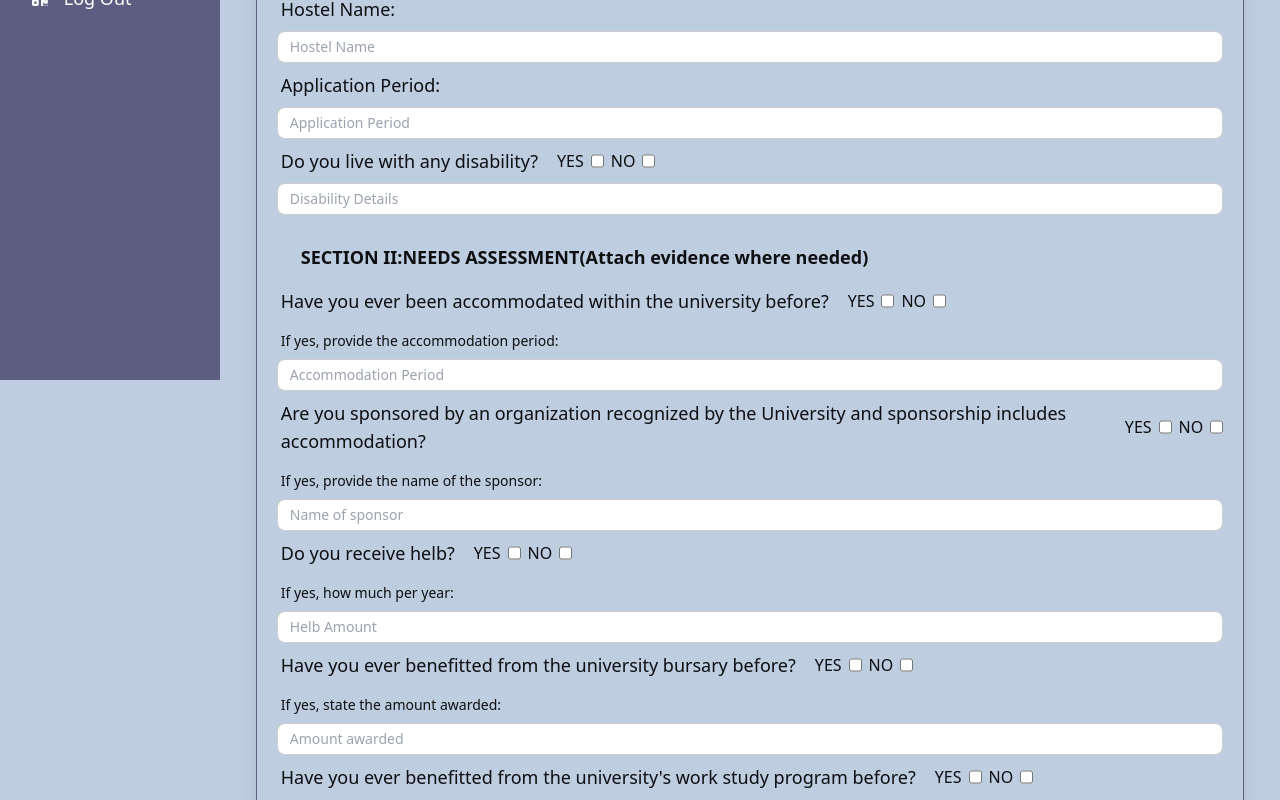
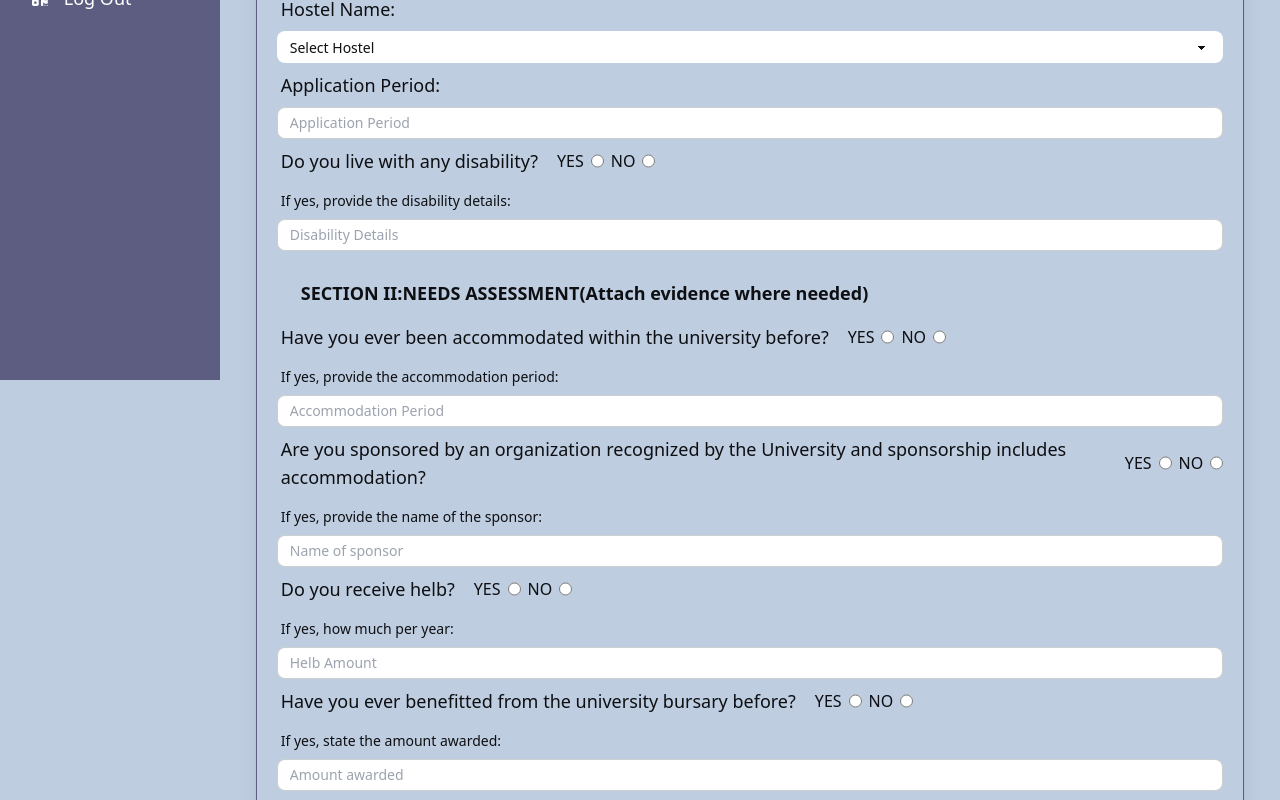
Before and after one commit to EvansMungai/UHBUI, an Angular app: page /uhb/student/booking in a window 1280 px wide. Shown: the part 420-1220 px from the top of the page. Built offline with nearby package versions, Linux system fonts and the light colour scheme.

Commit message:
Make booking form a reactive form and add relevant validators.

```diff
--- a/src/app/student/booking/booking.component.html
+++ b/src/app/student/booking/booking.component.html
@@ -3,116 +3,173 @@
     accommodation. To apply for internal hostel booking, please fill out the form below with accurate and complete
     information.This information will help us process your application efficiently and match you to the most suitable
     accommodation. We're here to make your stay comfortable and convenient — Welcome Home!</p>
-<form class="flex flex-1 flex-col mx-auto m-[2%] p-[2%] border border-[#5D5D81] shadow-xl rounded-lg">
+<form [formGroup]="bookingForm" id="bookingForm" (ngSubmit)="onSubmit()" #form="ngForm"
+    class="flex flex-1 flex-col mx-auto m-[2%] p-[2%] border border-[#5D5D81] shadow-xl rounded-lg">
     <h3 class="text-lg font-bold text-center">HOSTEL APPLICATION FORM</h3>
 
     <h4 class="label text-lg font-bold ml-5 mt-5">SECTION I: PERSONAL DETAILS</h4>
-    <label for="fname" class="label text-lg font-medium">Registration Number:</label>
-    <input type="text" id="fname" name="fname" class="input input-bordered input-sm bg-white"
-        placeholder="Registration Number">
-    <label for="lname" class="label text-lg font-medium">Hostel Name:</label>
-    <input type="text" id="lname" name="lname" class="input input-bordered input-sm bg-white"
-        placeholder="Hostel Name" />
-    <label for="lname" class="label text-lg font-medium">Application Period:</label>
-    <input type="text" id="lname" name="lname" class="input input-bordered input-sm bg-white"
-        placeholder="Application Period" />
+    <label for="registrationNo" class="label text-lg font-medium">Registration Number:</label>
+    <input type="text" id="registrationNo" formControlName="registrationNo"
+        class="input input-bordered input-sm bg-white" placeholder="Registration Number"
+        [ngClass]="{'input-error': bookingForm.get('registrationNo')?.invalid && form.submitted }">
+    <p *ngIf="bookingForm.get('registrationNo')?.invalid && form.submitted" class="text-error text-xs ml-1">
+        Registration Number is required.
+    </p>
+    <p *ngIf="bookingForm.get('registrationNo')?.hasError('pattern')" class="text-error text-xs my-1">
+        Enter a valid registration number. eg. A123-45-6789/2023
+    </p>
+    <label for="hostelName" class="label text-lg font-medium">Hostel Name:</label>
+    <select class="select bg-white select-sm" id="hostelName" formControlName="hostelName"
+        [ngClass]="{'input-error': bookingForm.get('hostelName')?.invalid && form.submitted }">
+        <option value="" disabled selected>Select Hostel</option>
+        <option value="Batian">Batian</option>
+        <option value="Serengeti">Serengeti</option>
+    </select>
+    <p *ngIf="bookingForm.get('hostelName')?.invalid && form.submitted" class="text-error text-xs ml-1">
+        Hostel Name is required.
+    </p>
+    <label for="applicationPeriod" class="label text-lg font-medium">Application Period:</label>
+    <input type="text" id="applicationPeriod" formControlName="applicationPeriod"
+        class="input input-bordered input-sm bg-white" placeholder="Application Period"
+        [ngClass]="{'input-error': bookingForm.get('applicationPeriod')?.invalid && form.submitted }" />
+    <p *ngIf="bookingForm.get('applicationPeriod')?.invalid && form.submitted" class="text-error text-xs ml-1">
+        Application Period is required.
+    </p>
     <div class="join">
-        <label for="disability?" class="label text-lg font-medium join-item mr-3">Do you live with any
+        <label for="disabled" class="label text-lg font-medium join-item mr-3">Do you live with any
             disability?</label>
-        <label for="yes" class=" label text-md font-medium join-item mr-1">YES</label>
-        <input class="form-check-input join-item mr-1" type="checkbox" name="isDisabled" id="Disability" value="YES" />
-        <label for="no" class="label text-md font-medium join-item mr-1">NO</label>
-        <input class="form-check-input join-item" type="checkbox" name="isDisabled" id="Disability" value="NO" />
+        <label for="disabled" class=" label text-md font-medium join-item mr-1">YES</label>
+        <input class="form-check-input join-item mr-1" type="radio" formControlName="isDisabled" id="disabled"
+            value="YES" />
+        <label for="notdisabled" class="label text-md font-medium join-item mr-1">NO</label>
+        <input class="form-check-input join-item" type="radio" formControlName="isDisabled" id="notdisabled"
+            value="No" />
+        <p *ngIf="bookingForm.get('isDisabled')?.invalid && form.submitted" class="label text-error text-xs ml-1">
+            Details on whether you are disabled is required.
+        </p>
     </div>
-    <input type="text" name="DisabilityDetails" class="input input-bordered input-sm bg-white" id="DisabilityDetails"
-        placeholder="Disability Details" />
+    <label for="disabilityDetails" class="label text-sm font-medium join-item mr-3">If yes, provide the disability
+        details:</label>
+    <input type="text" formControlName="disabilityDetails" class="input input-bordered input-sm bg-white"
+        id="disabilityDetails" placeholder="Disability Details" />
 
     <h4 class="label text-lg font-bold ml-5 mt-5">SECTION II:NEEDS ASSESSMENT(Attach evidence where needed)</h4>
     <div class="join">
-        <label for="AccommodatedBefore" class="label text-lg font-medium join-item mr-3">Have you ever been accommodated
+        <label for="accommodationBefore" class="label text-lg font-medium join-item mr-3">Have you ever been
+            accommodated
             within the university before?</label>
-        <label for="yes" class=" label text-md font-medium join-item mr-1">YES</label>
-        <input class="form-check-input join-item mr-1" type="checkbox" name="isDisabled" id="AccommodatedBefore"
-            value="YES" />
-        <label for="no" class="label text-md font-medium join-item mr-1">NO</label>
-        <input class="form-check-input join-item" type="checkbox" name="isDisabled" id="AccommodatedBefore"
-            value="NO" />
+        <label for="accommodationBefore" class=" label text-md font-medium join-item mr-1">YES</label>
+        <input class="form-check-input join-item mr-1" type="radio" formControlName="accommodationBefore"
+            id="accommodationBefore" value="YES" />
+        <label for="notAccommodatedBefore" class="label text-md font-medium join-item mr-1">NO</label>
+        <input class="form-check-input join-item" type="radio" formControlName="accommodationBefore"
+            id="notAccommodatedBefore" value="No" />
+        <p *ngIf="bookingForm.get('accommodationBefore')?.invalid && form.submitted"
+            class="label text-error text-xs ml-1">
+            Details on whether you have been accommodated within the school before are required.
+        </p>
     </div>
-    <label for="sponsoredBefore" class="label text-sm font-medium join-item mr-3">If yes, provide the accommodation
+    <label for="accommodationPeriod" class="label text-sm font-medium join-item mr-3">If yes, provide the accommodation
         period:</label>
-    <input type="text" name="AccommodationPeriod" class="input input-bordered input-sm bg-white"
-        id="AccommodationPeriod" placeholder="Accommodation Period" />
+    <input type="text" formControlName="accommodationPeriod" class="input input-bordered input-sm bg-white"
+        id="accommodationPeriod" placeholder="Accommodation Period" />
 
     <div class="join">
-        <label for="sponsoredBefore" class="label text-lg font-medium join-item mr-3">Are you sponsored by an
-            organization recognized by the University and sponsorship includes accommodation?</label>
-        <label for="yes" class=" label text-md font-medium join-item mr-1">YES</label>
-        <input class="form-check-input join-item mr-1" type="checkbox" name="sponsoredBefore" id="sponsoredBefore"
-            value="YES" />
-        <label for="no" class="label text-md font-medium join-item mr-1">NO</label>
-        <input class="form-check-input join-item" type="checkbox" name="sponsoredBefore" id="sponsoredBefore"
-            value="NO" />
+        <label for="sponsoredBefore" class="label text-lg font-medium join-item">Are you sponsored by an
+            organization recognized by the University and sponsorship includes accommodation?
+        </label>
+        <label for="sponsoredBefore" class=" label text-md font-medium join-item mr-1">YES</label>
+        <input class="form-check-input join-item mr-1" type="radio" formControlName="isSponsored"
+            id="sponsoredBefore" value="YES" />
+        <label for="notSponsored" class="label text-md font-medium join-item mr-1">NO</label>
+        <input class="form-check-input join-item" type="radio" formControlName="isSponsored" id="notSponsored"
+            value="No" />
+        <p *ngIf="bookingForm.get('isSponsored')?.invalid && form.submitted" class="label text-error text-xs ml-1">
+            Details on whether you are sponsored are required
+        </p>
     </div>
-    <label for="sponsored" class="label text-sm font-medium join-item mr-3">If yes, provide the name of the
+    <label for="sponsor" class="label text-sm font-medium join-item mr-3">If yes, provide the name of the
         sponsor:</label>
-    <input type="text" name="sponsor" class="input input-bordered input-sm bg-white" id="sponsor"
+    <input type="text" formControlName="sponsor" class="input input-bordered input-sm bg-white" id="sponsor"
         placeholder="Name of sponsor" />
 
     <div class="join">
-        <label for="helbBefore" class="label text-lg font-medium join-item mr-3">Do you receive helb?</label>
-        <label for="yes" class=" label text-md font-medium join-item mr-1">YES</label>
-        <input class="form-check-input join-item mr-1" type="checkbox" name="helbBefore" id="helbBefore" value="YES" />
-        <label for="no" class="label text-md font-medium join-item mr-1">NO</label>
-        <input class="form-check-input join-item" type="checkbox" name="helbBefore" id="helbBefore" value="NO" />
+        <label for="receivesHelb" class="label text-lg font-medium join-item mr-3">Do you receive helb?</label>
+        <label for="receivesHelb" class=" label text-md font-medium join-item mr-1">YES</label>
+        <input class="form-check-input join-item mr-1" type="radio" formControlName="receivesHelb" id="receivesHelb"
+            value="YES" />
+        <label for="noHelb" class="label text-md font-medium join-item mr-1">NO</label>
+        <input class="form-check-input join-item" type="radio" formControlName="receivesHelb" id="noHelb"
+            value="No" />
+        <p *ngIf="bookingForm.get('receivesHelb')?.invalid && form.submitted" class="label text-error text-xs ml-1">
+            Details on whether you are receive Helb are required.
+        </p>
     </div>
     <label for="helbAmount" class="label text-sm font-medium join-item mr-3">If yes, how much per year:</label>
-    <input type="text" name="sponsor" class="input input-bordered input-sm bg-white" id="helbAmount"
+    <input type="text" formControlName="helbAmount" class="input input-bordered input-sm bg-white" id="helbAmount"
         placeholder="Helb Amount" />
     <div class="join">
-        <label for="bursaryBefore" class="label text-lg font-medium join-item mr-3">Have you ever benefitted from the
+        <label for="receivesBursary" class="label text-lg font-medium join-item mr-3">Have you ever benefitted from the
             university bursary before?</label>
-        <label for="yes" class=" label text-md font-medium join-item mr-1">YES</label>
-        <input class="form-check-input join-item mr-1" type="checkbox" name="bursaryBefore" id="bursaryBefore"
-            value="YES" />
-        <label for="no" class="label text-md font-medium join-item mr-1">NO</label>
-        <input class="form-check-input join-item" type="checkbox" name="bursaryBefore" id="bursaryBefore" value="NO" />
+        <label for="receivesBursary" class=" label text-md font-medium join-item mr-1">YES</label>
+        <input class="form-check-input join-item mr-1" type="radio" formControlName="receivesBursary"
+            id="receivesBursary" value="YES" />
+        <label for="noBursary" class="label text-md font-medium join-item mr-1">NO</label>
+        <input class="form-check-input join-item" type="radio" formControlName="receivesBursary" id="noBursary"
+            value="No" />
+        <p *ngIf="bookingForm.get('receivesBursary')?.invalid && form.submitted" class="label text-error text-xs ml-1">
+            Details on whether you receive bursary are required.
+        </p>
     </div>
     <label for="bursaryAmount" class="label text-sm font-medium join-item mr-3">If yes, state the amount
         awarded:</label>
-    <input type="text" name="bursaryAmount" class="input input-bordered input-sm bg-white" id="bursaryAmount"
+    <input type="text" formControlName="bursaryAmount" class="input input-bordered input-sm bg-white" id="bursaryAmount"
         placeholder="Amount awarded" />
 
     <div class="join">
         <label for="workStudyBefore" class="label text-lg font-medium join-item mr-3">Have you ever benefitted from the
             university's work study program before?</label>
-        <label for="yes" class=" label text-md font-medium join-item mr-1">YES</label>
-        <input class="form-check-input join-item mr-1" type="checkbox" name="workStudyBefore" id="workStudyBefore"
-            value="YES" />
-        <label for="no" class="label text-md font-medium join-item mr-1">NO</label>
-        <input class="form-check-input join-item" type="checkbox" name="workStudyBefore" id="workStudyBefore"
-            value="NO" />
+        <label for="workStudyBefore" class=" label text-md font-medium join-item mr-1">YES</label>
+        <input class="form-check-input join-item mr-1" type="radio" formControlName="workStudyBenefitsBefore"
+            id="workStudyBefore" value="YES" />
+        <label for="noWorkStudyBenefits" class="label text-md font-medium join-item mr-1">NO</label>
+        <input class="form-check-input join-item" type="radio" formControlName="workStudyBenefitsBefore"
+            id="noWorkStudyBenefits" value="No" />
+        <p *ngIf="bookingForm.get('workStudyBenefitsBefore')?.invalid && form.submitted"
+            class="label text-error text-xs ml-1">
+            Details on whether you have benefitted from the work study program provided in the school are required.
+        </p>
     </div>
     <label for="workStudyPeriod" class="label text-sm font-medium join-item mr-3">If yes, specify the period:</label>
-    <input type="text" name="workStudyPeriod" class="input input-bordered input-sm bg-white" id="workStudyPeriod"
-        placeholder="Work study period" />
+    <input type="text" formControlName="workStudyPeriod" class="input input-bordered input-sm bg-white"
+        id="workStudyPeriod" placeholder="Work study period" />
 
     <div class="join">
-        <label for="deferredBefore" class="label text-lg font-medium join-item mr-3">Have you ever deferred of studies
+        <label for="specialExamsBefore" class="label text-lg font-medium join-item mr-3">Have you ever deferred of
+            studies
             on financial grounds?</label>
-        <label for="yes" class=" label text-md font-medium join-item mr-1">YES</label>
-        <input class="form-check-input join-item mr-1" type="checkbox" name="deferredBefore" id="deferredBefore"
-            value="YES" />
-        <label for="no" class="label text-md font-medium join-item mr-1">NO</label>
-        <input class="form-check-input join-item" type="checkbox" name="deferredBefore" id="deferredBefore"
-            value="NO" />
+        <label for="specialExamsBefore" class=" label text-md font-medium join-item mr-1">YES</label>
+        <input class="form-check-input join-item mr-1" type="radio" formControlName="specialExamsBefore"
+            id="specialExamsBefore" value="YES" />
+        <label for="notDeferred" class="label text-md font-medium join-item mr-1">NO</label>
+        <input class="form-check-input join-item" type="radio" formControlName="specialExamsBefore" id="notDeferred"
+            value=No />
+        <p *ngIf="bookingForm.get('specialExamsBefore')?.invalid && form.submitted" class="label text-error text-xs ml-1">
+            Details on whether you have deferred studies before on financial grounds are required.
+        </p>
     </div>
-    <label for="deferPeriod" class="label text-sm font-medium join-item mr-3">If yes, specify the period:</label>
-    <input type="text" name="deferPeriod" class="input input-bordered input-sm bg-white" id="deferPeriod"
-        placeholder="Defer period" />
+    <label for="specialExamsPeriod" class="label text-sm font-medium join-item mr-3">If yes, specify the period:</label>
+    <input type="text" formControlName="specialExamsPeriod" class="input input-bordered input-sm bg-white"
+        id="specialExamsPeriod" placeholder="Defer period" />
     <label for="considerationReasons" class="label text-lg font-medium">Briefly describe why you should be considered
         for a space within the university hostels:</label>
-    <textarea class="textarea textarea-bordered bg-white" placeholder="Reasons for consideration"></textarea>
+    <textarea class="textarea textarea-bordered bg-white" formControlName="considerationReasons"
+        id="considerationReasons" placeholder="Reasons for consideration"
+        [ngClass]="{'textarea-error': bookingForm.get('considerationReasons')?.invalid && form.submitted }"></textarea>
+    <p *ngIf="bookingForm.get('considerationReasons')?.invalid && form.submitted" class="label text-error text-xs ml-1">
+        Reasons for consideration is a required field.
+    </p>
     <div class="mt-4">
-        <app-button [buttonProps]="{type: 'submit',text:'Submit', variant: 'secondary' }"/>
+        <app-button [buttonProps]="submitButtonProps" />
     </div>
 </form>
--- a/src/app/student/booking/booking.component.ts
+++ b/src/app/student/booking/booking.component.ts
@@ -1,31 +1,50 @@
 import { Component } from '@angular/core';
-import { FormControl, ReactiveFormsModule} from '@angular/forms';
+import { CommonModule } from '@angular/common';
+import { ReactiveFormsModule, FormBuilder, FormGroup, Validators } from '@angular/forms';
 import { ButtonComponent } from "../../../../components/elements/button/button.component";
+import { SubmitButton } from '../../../../components/interfaces/button.interface';
 
 @Component({
   selector: 'booking-form',
   standalone: true,
-  imports: [ReactiveFormsModule, ButtonComponent],
+  imports: [CommonModule, ReactiveFormsModule, ButtonComponent],
   templateUrl: './booking.component.html',
   styleUrl: './booking.component.css'
 })
 export class BookingComponent {
-  registrationNO = new FormControl('');
-  hostelName = new FormControl('');
-  applicationPeriod = new FormControl('');
-  disability = new FormControl(false);
-  disabilityDetails = new FormControl('');
-  accommodatedBefore = new FormControl(false);
-  accommodationDetails = new FormControl('');
-  sponsoredBefore = new FormControl(false);
-  sponsorDetails = new FormControl('')
-  helbBefore = new FormControl(false);
-  helbAmount = new FormControl('');
-  bursaryBefore = new FormControl(false);
-  bursaryAmount = new FormControl('');
-  workStudyBefore = new FormControl(false);
-  workStudyPeriod = new FormControl('');
-  deferredBefore = new FormControl(false);
-  deferredPeriod = new FormControl('');
-  considerationReasons = new FormControl('');
+  bookingForm: FormGroup;
+  submitButtonProps: SubmitButton;
+
+  constructor(private fb: FormBuilder) {
+    this.bookingForm = this.fb.group({
+      registrationNo: ['', [Validators.required, Validators.pattern('^[A-Z]\\d{3}-\\d{2}-\\d{4}/\\d{4}$')]],
+      hostelName: ['', Validators.required],
+      applicationPeriod: ['', Validators.required],
+      isDisabled: ['', Validators.required],
+      disabilityDetails: [''],
+      accommodationBefore: ['', Validators.required],
+      accommodationPeriod: [''],
+      isSponsored: ['', Validators.required],
+      sponsor: [''],
+      receivesHelb: ['', Validators.required],
+      helbAmount: [''],
+      receivesBursary: ['', Validators.required],
+      bursaryAmount: [''],
+      workStudyBenefitsBefore: ['', Validators.required],
+      workStudyPeriod: [''],
+      specialExamsBefore: ['', Validators.required],
+      specialExamsPeriod: [''],
+      considerationReasons: ['', Validators.required]
+    });
+    this.submitButtonProps = {
+      text: 'Submit', type: 'submit', variant: "secondary", formId: 'bookingForm'
+    }
+  }
+  onSubmit(): void {
+    if (this.bookingForm.valid) {
+      console.log(this.bookingForm.value);
+    } else {
+      console.log('Form is invalid')
+    }
+  }
 }
```
